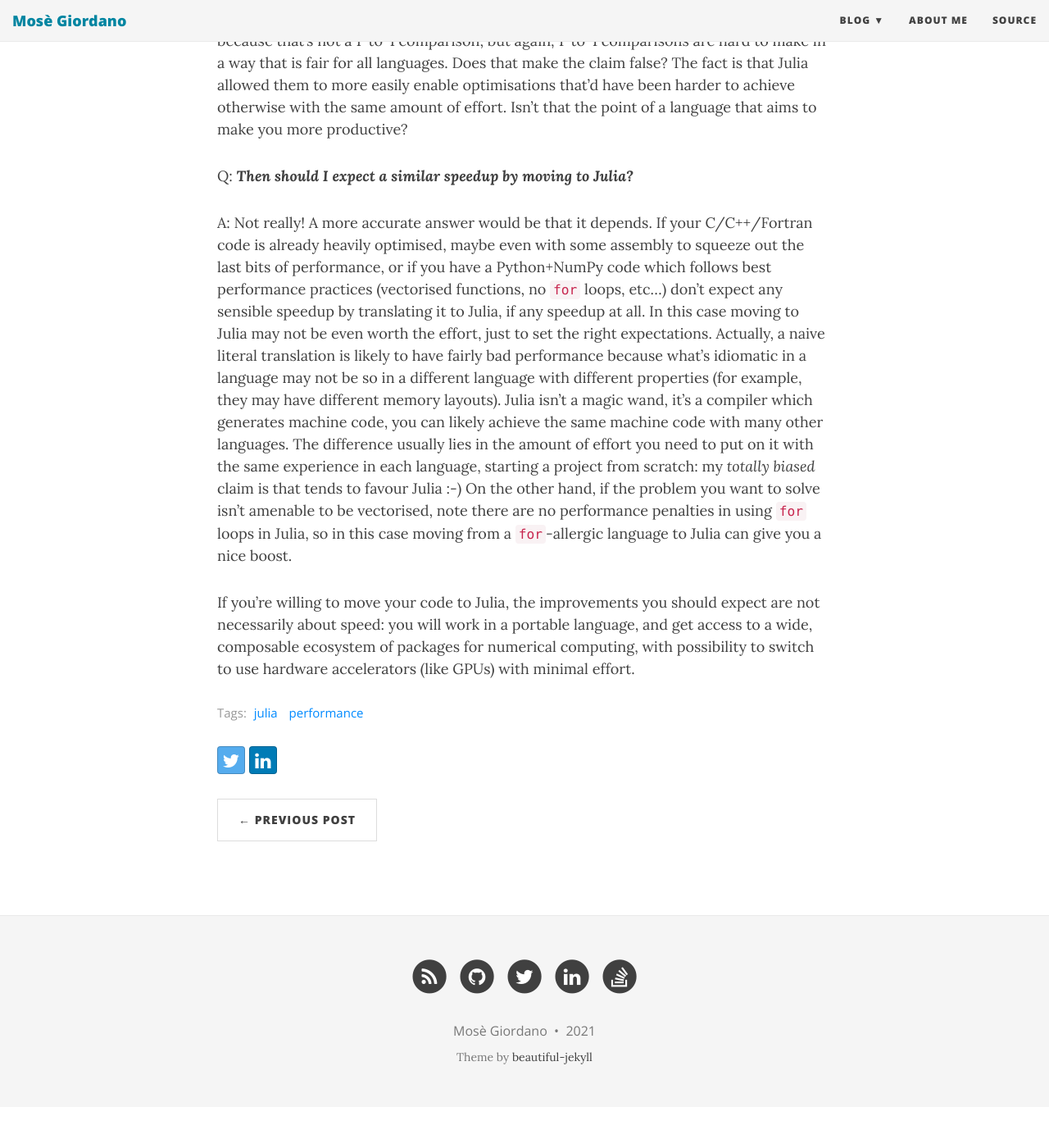
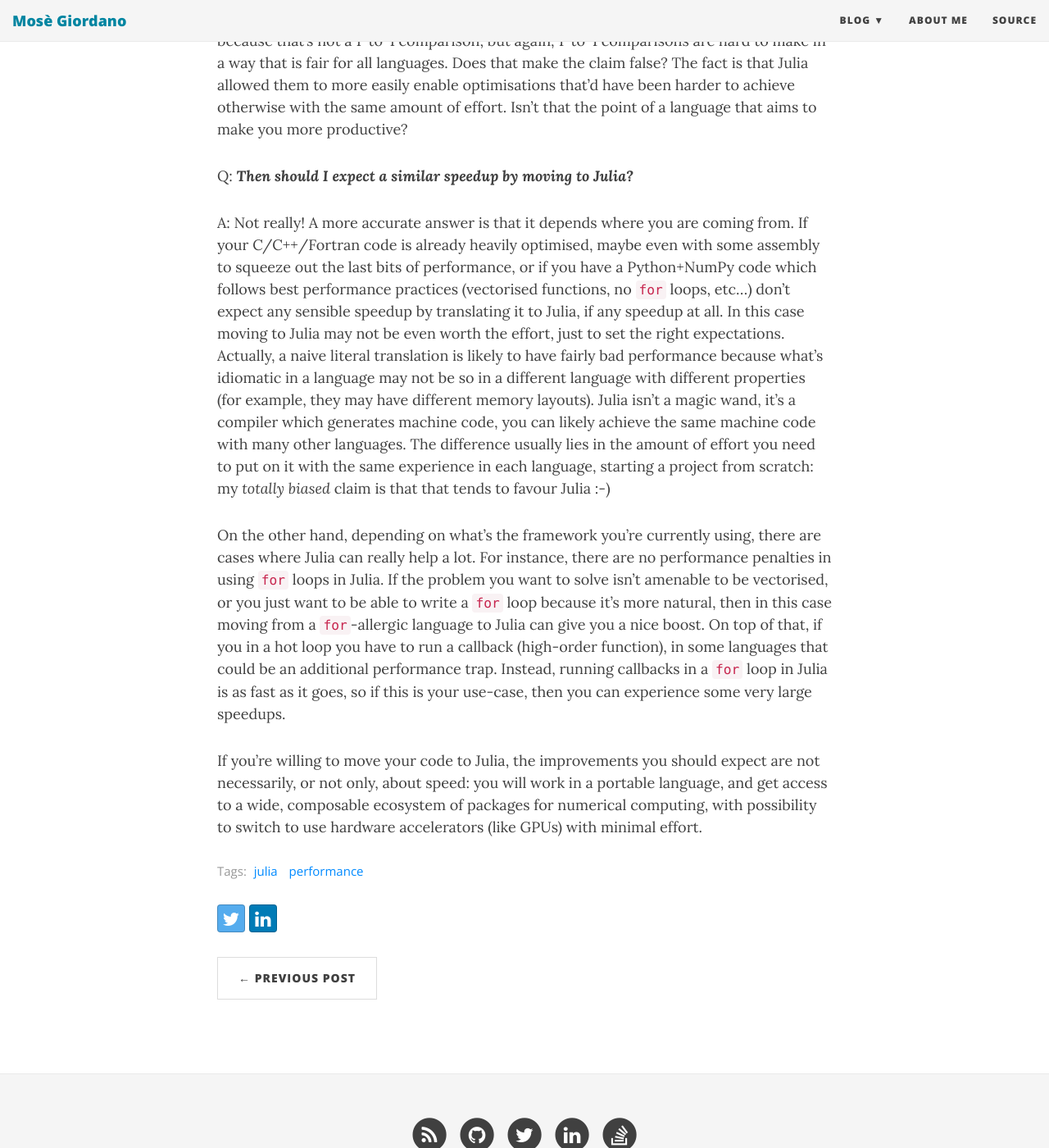
Before and after one commit to giordano/giordano.github.io, a Jekyll site: the page built from _posts/2021-10-14-mythbusting-julia.md, in a window 1280 px wide and 1400 px high, scrolled down 3003 px. Shown: the whole window at 82% size. Built offline with Jekyll 4.4.1, drawn with Linux system fonts in a browser that asks for light colours; nearby versions of some CDN libraries; comment, search, counter and statistics services are not loaded; before the commit the page ends 4353 px from its top, so only the background shows below that.

Commit message:
Expand a bit the paragraph about cases where Julia go brrr

```diff
--- a/_posts/2021-10-14-mythbusting-julia.md
+++ b/_posts/2021-10-14-mythbusting-julia.md
@@ -118,27 +118,34 @@ amount of effort.  Isn't that the point of a language that aims to make you more
 
 Q: _**Then should I expect a similar speedup by moving to Julia?**_
 
-A: Not really!  A more accurate answer would be that it depends.  If your C/C++/Fortran code
-is already heavily optimised, maybe even with some assembly to squeeze out the last bits of
-performance, or if you have a Python+NumPy code which follows best performance practices
-(vectorised functions, no `for` loops, etc...) don't expect any sensible speedup by
-translating it to Julia, if any speedup at all.  In this case moving to Julia may not be
-even worth the effort, just to set the right expectations.  Actually, a naive literal
-translation is likely to have fairly bad performance because what's idiomatic in a language
-may not be so in a different language with different properties (for example, they may have
-different memory layouts).  Julia isn't a magic wand, it's a compiler which generates
-machine code, you can likely achieve the same machine code with many other languages.  The
-difference usually lies in the amount of effort you need to put on it with the same
-experience in each language, starting a project from scratch: my _totally biased_ claim is
-that tends to favour Julia :-) On the other hand, if the problem you want to solve isn't
-amenable to be vectorised, note there are no performance penalties in using `for` loops in
-Julia, so in this case moving from a `for`-allergic language to Julia can give you a nice
-boost.
+A: Not really!  A more accurate answer is that it depends where you are coming from.  If
+your C/C++/Fortran code is already heavily optimised, maybe even with some assembly to
+squeeze out the last bits of performance, or if you have a Python+NumPy code which follows
+best performance practices (vectorised functions, no `for` loops, etc...) don't expect any
+sensible speedup by translating it to Julia, if any speedup at all.  In this case moving to
+Julia may not be even worth the effort, just to set the right expectations.  Actually, a
+naive literal translation is likely to have fairly bad performance because what's idiomatic
+in a language may not be so in a different language with different properties (for example,
+they may have different memory layouts).  Julia isn't a magic wand, it's a compiler which
+generates machine code, you can likely achieve the same machine code with many other
+languages.  The difference usually lies in the amount of effort you need to put on it with
+the same experience in each language, starting a project from scratch: my _totally biased_
+claim is that that tends to favour Julia :-)
+
+On the other hand, depending on what's the framework you're currently using, there are cases
+where Julia can really help a lot.  For instance, there are no performance penalties in
+using `for` loops in Julia.  If the problem you want to solve isn't amenable to be
+vectorised, or you just want to be able to write a `for` loop because it's more natural,
+then in this case moving from a `for`-allergic language to Julia can give you a nice boost.
+On top of that, if you in a hot loop you have to run a callback (high-order function), in
+some languages that could be an additional performance trap.  Instead, running callbacks in
+a `for` loop in Julia is as fast as it goes, so if this is your use-case, then you can
+experience some very large speedups.
 
 If you're willing to move your code to Julia, the improvements you should expect are not
-necessarily about speed: you will work in a portable language, and get access to a wide,
-composable ecosystem of packages for numerical computing, with possibility to switch to use
-hardware accelerators (like GPUs) with minimal effort.
+necessarily, or not only, about speed: you will work in a portable language, and get access
+to a wide, composable ecosystem of packages for numerical computing, with possibility to
+switch to use hardware accelerators (like GPUs) with minimal effort.
 
 <!-- Local Variables: -->
 <!-- ispell-local-dictionary: "british" -->
```
